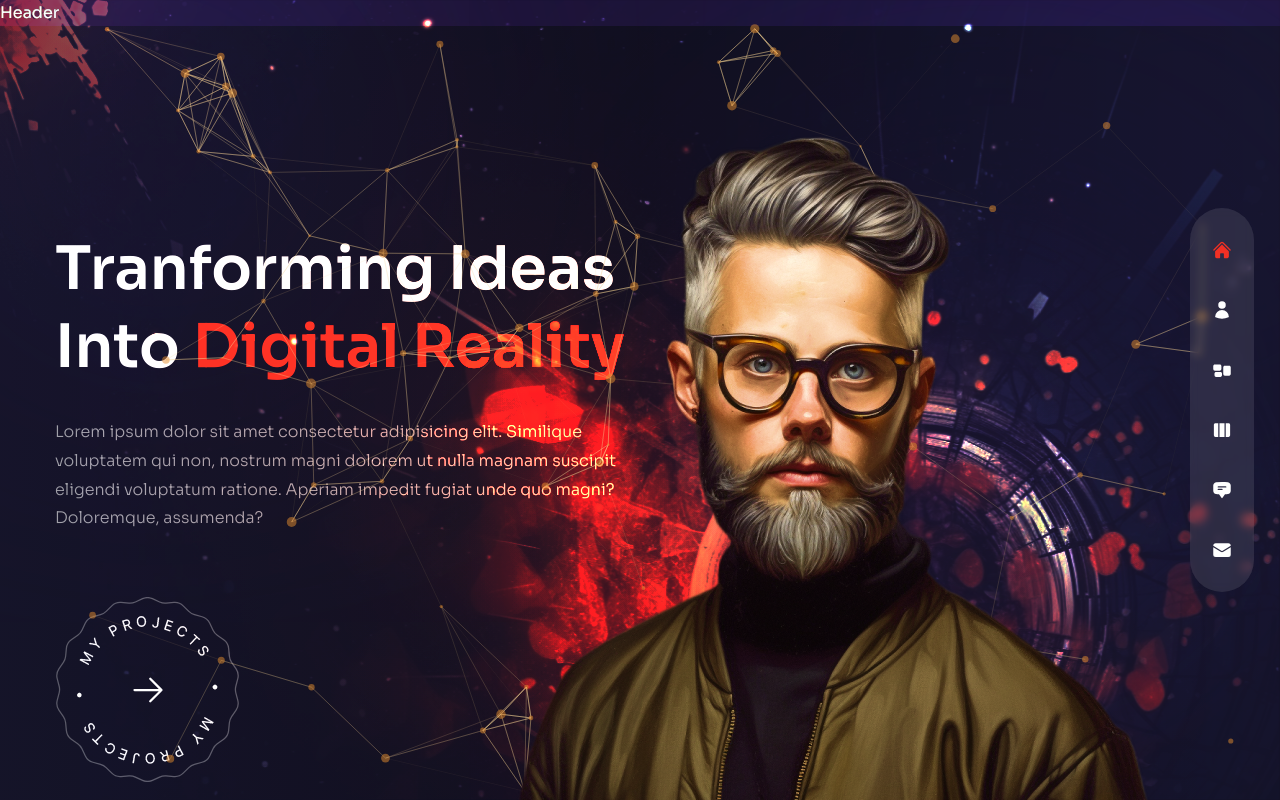
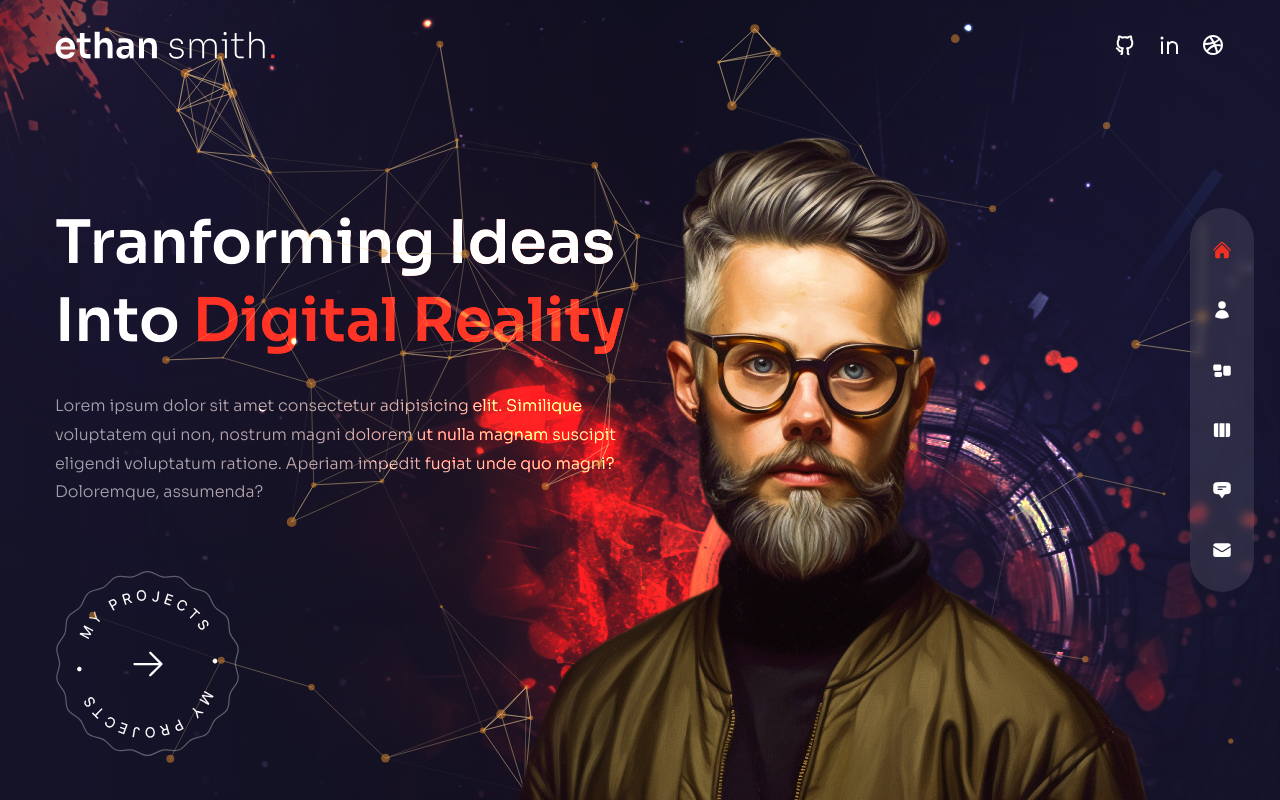
Before and after one commit to neo-rooney/project_portfolio, a Next.js app: page / in a window 1280 px wide. Built offline with nearby package versions, Linux system fonts and the light colour scheme.

Commit message:
Feat: Header 컴포넌트

```diff
--- a/components/Header.js
+++ b/components/Header.js
@@ -1,5 +1,33 @@
+// next image
+import Image from "next/image";
+
+// next link
+import Link from "next/link";
+
+// components
+import Socials from "./Socials";
+
 const Header = () => {
-  return <header>Header</header>;
+  return (
+    <header className="absolute z-50 w-full flex items-center px-16 xl:px-0 xl:h-[90px]">
+      <div className="container mx-auto">
+        <div className="flex flex-col lg:flex-row justify-between items-center gap-y-6 py-8">
+          {/* Logo */}
+          <Link href={"/"}>
+            <Image
+              src="/logo.svg"
+              width={220}
+              height={48}
+              alt="logo"
+              priority={true}
+            />
+          </Link>
+          {/* socials */}
+          <Socials />
+        </div>
+      </div>
+    </header>
+  );
 };
 
 export default Header;
--- a/components/Socials.js
+++ b/components/Socials.js
@@ -1,5 +1,34 @@
+// next link
+import Link from "next/link";
+
+// icons
+import { RiLinkedinLine, RiGithubLine, RiDribbbleLine } from "react-icons/ri";
+
 const Socials = () => {
-  return <div>Socials</div>;
+  return (
+    <div className="flex items-center gap-x-5 text-2xl">
+      <Link
+        href={"https://github.com/neo-rooney"}
+        className="hover:text-accent transition-all duration-300"
+      >
+        <RiGithubLine />
+      </Link>
+      <Link
+        href={
+          "https://www.linkedin.com/in/%EC%B2%A0%ED%9B%88-%EB%B0%B0-602645241/"
+        }
+        className="hover:text-accent transition-all duration-300"
+      >
+        <RiLinkedinLine />
+      </Link>
+      <Link
+        href={"https://dribbble.com/bch3454"}
+        className="hover:text-accent transition-all duration-300"
+      >
+        <RiDribbbleLine />
+      </Link>
+    </div>
+  );
 };
 
 export default Socials;
```
